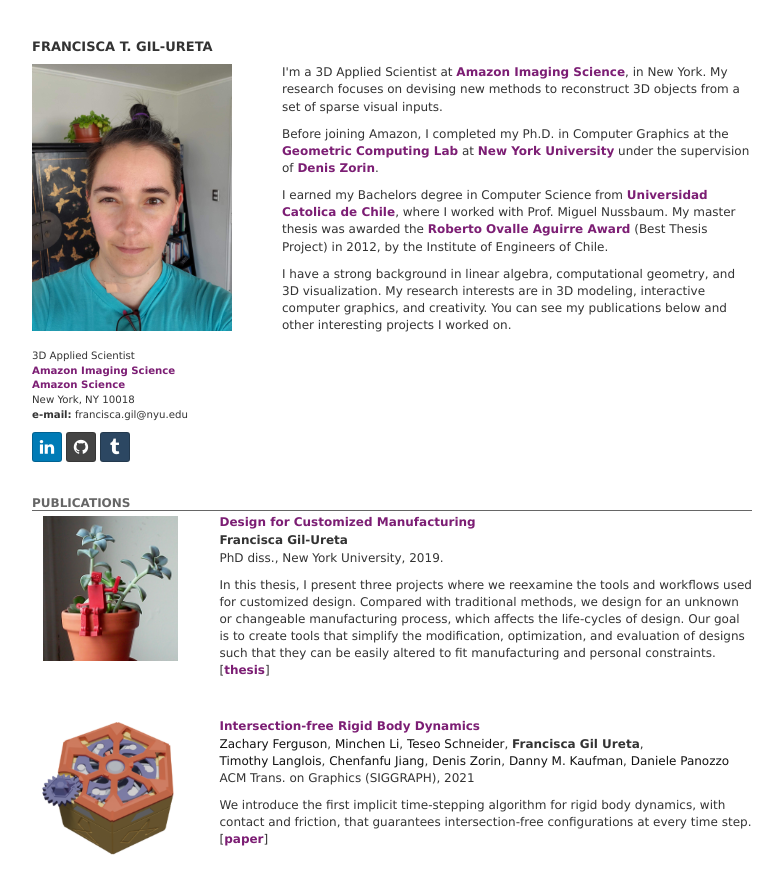
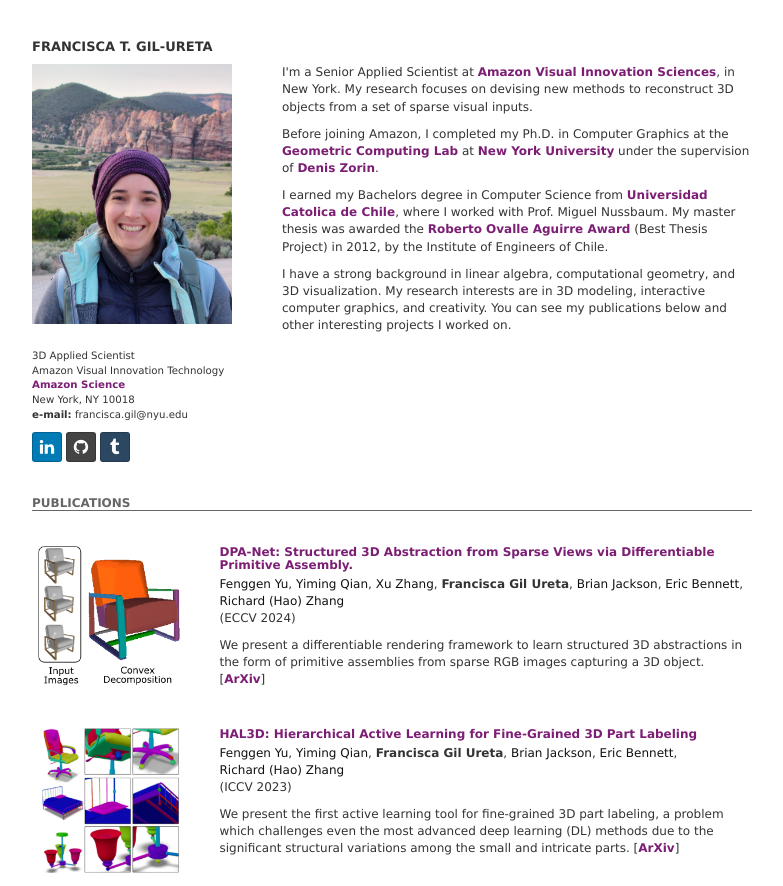
Before and after one commit to panchagil/panchagil.github.io, a plain HTML site: page index.html in a window 1280 px wide. Shown: the top 886 px of the page, without its empty margins (248-1031 px from the left). Drawn offline with Linux system fonts and the light colour scheme.

Commit message:
Added 2023 and 2024 publications

```diff
--- a/index.html
+++ b/index.html
@@ -28,10 +28,10 @@
 		</div>
 		<div class="row">
 			<div class="col-xs-4">
-				<img src="img/profile.jpg" class="img-responsive img-max-200">
+				<img src="img/profile.png" class="img-responsive img-max-200">
 			</div>
 			<div class="col-xs-8">
-				<p>I'm a 3D Applied Scientist at <a href="https://www.amazon.science/">Amazon Imaging Science</a>, in New York. My
+				<p>I'm a Senior Applied Scientist at <a href="https://www.amazon.science/">Amazon Visual Innovation Sciences</a>, in New York. My
 					research focuses on devising new methods to reconstruct 3D objects from
 					a set of sparse visual inputs. </p>
 
@@ -57,7 +57,7 @@
 				<small>
 					<ul class="list-unstyled">
 						<li>3D Applied Scientist</li>
-						<li><a href="https://www.amazon.jobs/en/teams/imaging-systems">Amazon Imaging Science</a></li>
+						<li>Amazon Visual Innovation Technology</li>
 						<li><a href="https://www.amazon.science/">Amazon Science</a></li>
 						<li>New York, NY 10018</li>
 						<li><strong>e-mail:</strong> francisca.gil@nyu.edu</li>
@@ -88,8 +88,53 @@
 				<h2>Publications</h2>
 			</div>
 		</div>
+		<div class="row  top-buffer-30">
+			<div class="col-xs-3">
+				<img src="./img/dpa.png" class="img-responsive img-max-145" />
+			</div>
+			<div class="col-xs-9">
+				<h3><a href="https://arxiv.org/abs/2404.00875" target="_blank">DPA-Net: Structured 3D Abstraction from Sparse Views via Differentiable Primitive Assembly. </a></h3>
+				<ul class="list-inline list-commas">
+					<li><a href="https://fenggenyu.github.io/">Fenggen Yu</a></li>
+					<li><a href="https://yi-ming-qian.github.io">Yiming Qian</a></li>
+					<li><a href="https://xu-zhang-1987.github.io/">Xu Zhang</a></li>
+					<li><b>Francisca Gil Ureta</b></li>
+					<li><a href="https://www.linkedin.com/in/brian-jackson-8701a2a2">Brian Jackson</a></li>
+					<li><a href="https://www.linkedin.com/in/eric-bennett-vision">Eric Bennett</a></li>
+					<li><a href="https://www.cs.sfu.ca/~haoz/">Richard (Hao) Zhang</a></li>
+				</ul>
+				<p> (ECCV 2024)</p>
+				<p>We present a differentiable rendering framework to learn structured 3D abstractions in the form of
+					primitive assemblies from sparse RGB images capturing a 3D object.
+					[<a href="https://arxiv.org/abs/2404.00875" target="_blank">ArXiv</a>]
+				</p>
+			</div>
+		</div>
+		<!-- HAL 3D-->
+		<div class="row  top-buffer-30">
+			<div class="col-xs-3">
+				<img src="./img/hal3d.png" class="img-responsive img-max-145" />
+			</div>
+			<div class="col-xs-9">
+				<h3><a href="https://arxiv.org/abs/2301.10460" target="_blank">HAL3D: Hierarchical Active Learning for Fine-Grained 3D Part Labeling </a></h3>
+				<ul class="list-inline list-commas">
+					<li><a href="https://fenggenyu.github.io/">Fenggen Yu</a></li>
+					<li><a href="https://yi-ming-qian.github.io">Yiming Qian</a></li>
+					<li><b>Francisca Gil Ureta</b></li>
+					<li><a href="https://www.linkedin.com/in/brian-jackson-8701a2a2">Brian Jackson</a></li>
+					<li><a href="https://www.linkedin.com/in/eric-bennett-vision">Eric Bennett</a></li>
+					<li><a href="https://www.cs.sfu.ca/~haoz/">Richard (Hao) Zhang</a></li>
+				</ul>
+				<p> (ICCV 2023)</p>
+				<p>We present the first active learning tool for fine-grained 3D part labeling, a problem which challenges
+					even the most advanced deep learning (DL) methods due to the significant structural variations among
+					the small and intricate parts.
+					[<a href="https://arxiv.org/abs/2301.10460" target="_blank">ArXiv</a>]
+				</p>
+			</div>
+		</div>
 		<!-- THESIS! -->
-		<div class="row">
+		<div class="row top-buffer-30">
 			<div class="col-xs-3">
 				<img src="./img/phd_thesis_icon.png" class="img-responsive img-max-145" />
 			</div>
```
Also changed, not shown: img/DPA.png (added), img/hal3d.png (added), img/profile.jpg (deleted), img/profile.png (added), 1 other file.
